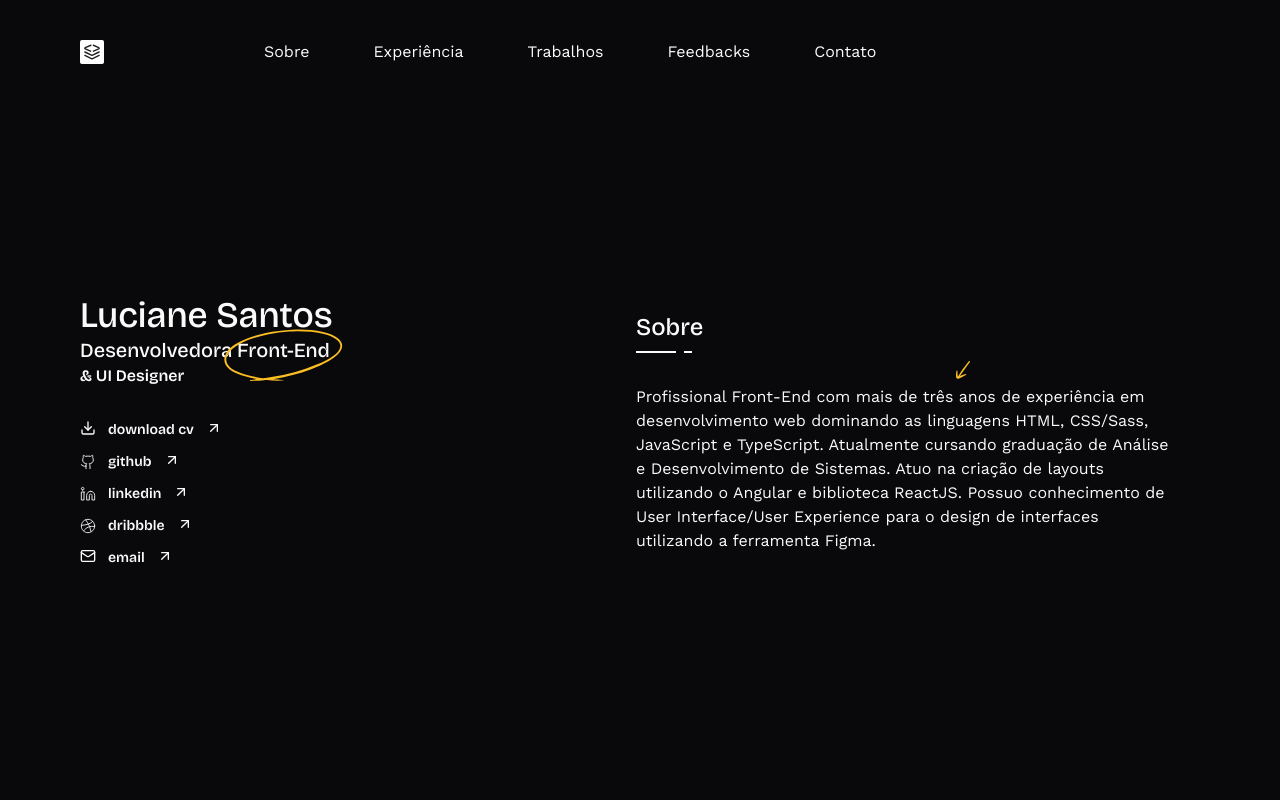
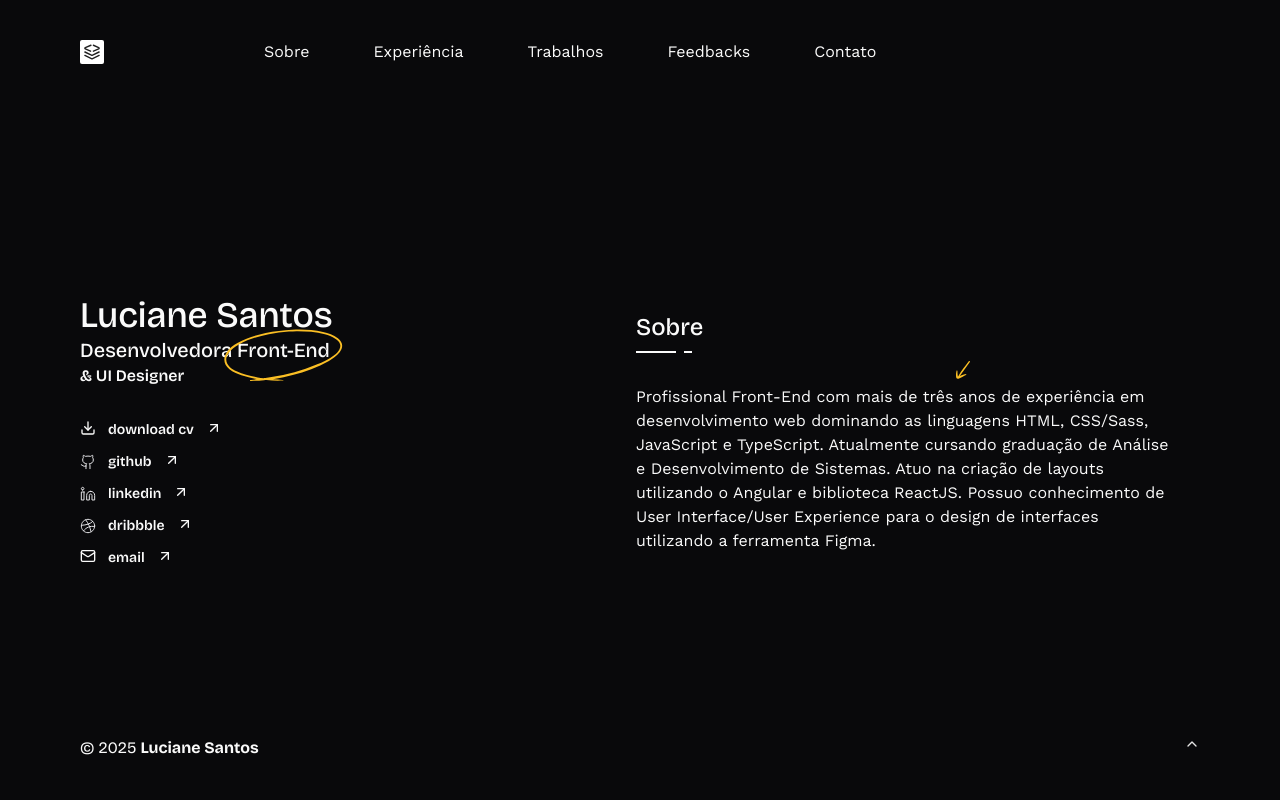
Before and after one commit to lucianesantcs/lucianesantcs.github.io, a React (Vite) app: page / in a window 1280 px wide. Shown: the top 800 px of the page. Built offline with nearby package versions, Linux system fonts and the light colour scheme.

Commit message:
feat: fixado header e bottom

```diff
--- a/src/components/layouts/Footer/Footer.tsx
+++ b/src/components/layouts/Footer/Footer.tsx
@@ -2,7 +2,7 @@ import { ChevronUp } from "lucide-react";
 
 const Footer = () => {
   return (
-    <footer className="max-w-144 mx-auto flex w-full justify-between px-3 py-10 md:px-10 lg:px-20 md:gap-28 lg:gap-40 mt-16">
+    <footer className="bg-zinc-950 sticky bottom-0 z-10 max-w-144 mx-auto flex w-full justify-between px-3 py-10 md:px-10 lg:px-20 md:gap-28 lg:gap-40 mt-16">
       <span className="font-serif">
       © 2025 <strong>Luciane Santos</strong>
       </span>
--- a/src/components/layouts/Header/Header.tsx
+++ b/src/components/layouts/Header/Header.tsx
@@ -57,7 +57,7 @@ const Header = ({ className }: { className?: string }) => {
   return (
     <header
       className={twMerge(
-        "max-w-144 mx-auto flex justify-between md:justify-start px-3 py-10 md:px-10 lg:px-20 md:gap-14 lg:gap-40",
+        "bg-zinc-950 sticky top-0 z-10 max-w-144 mx-auto flex justify-between md:justify-start px-3 py-10 md:px-10 lg:px-20 md:gap-14 lg:gap-40",
         className
       )}
     >
```
